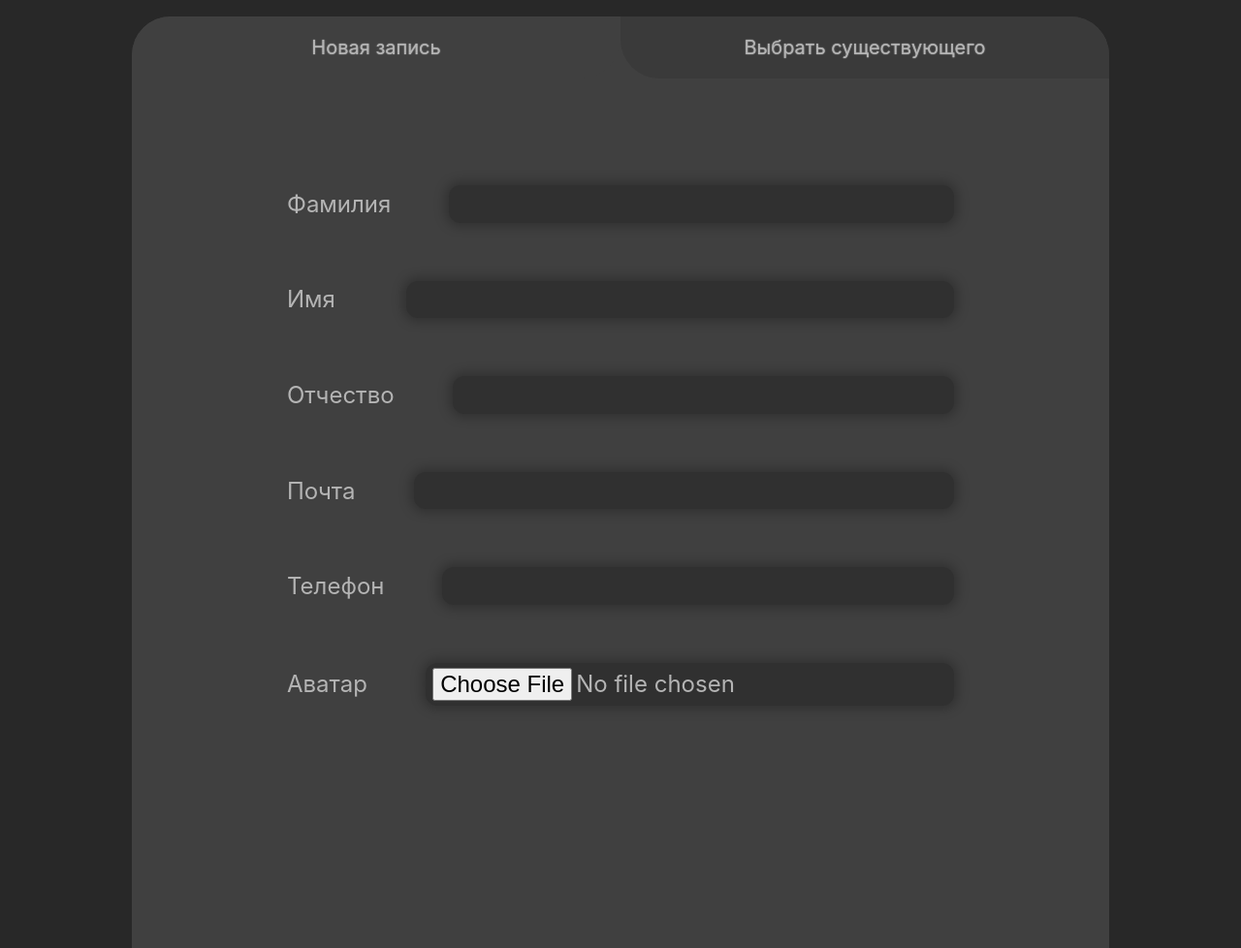
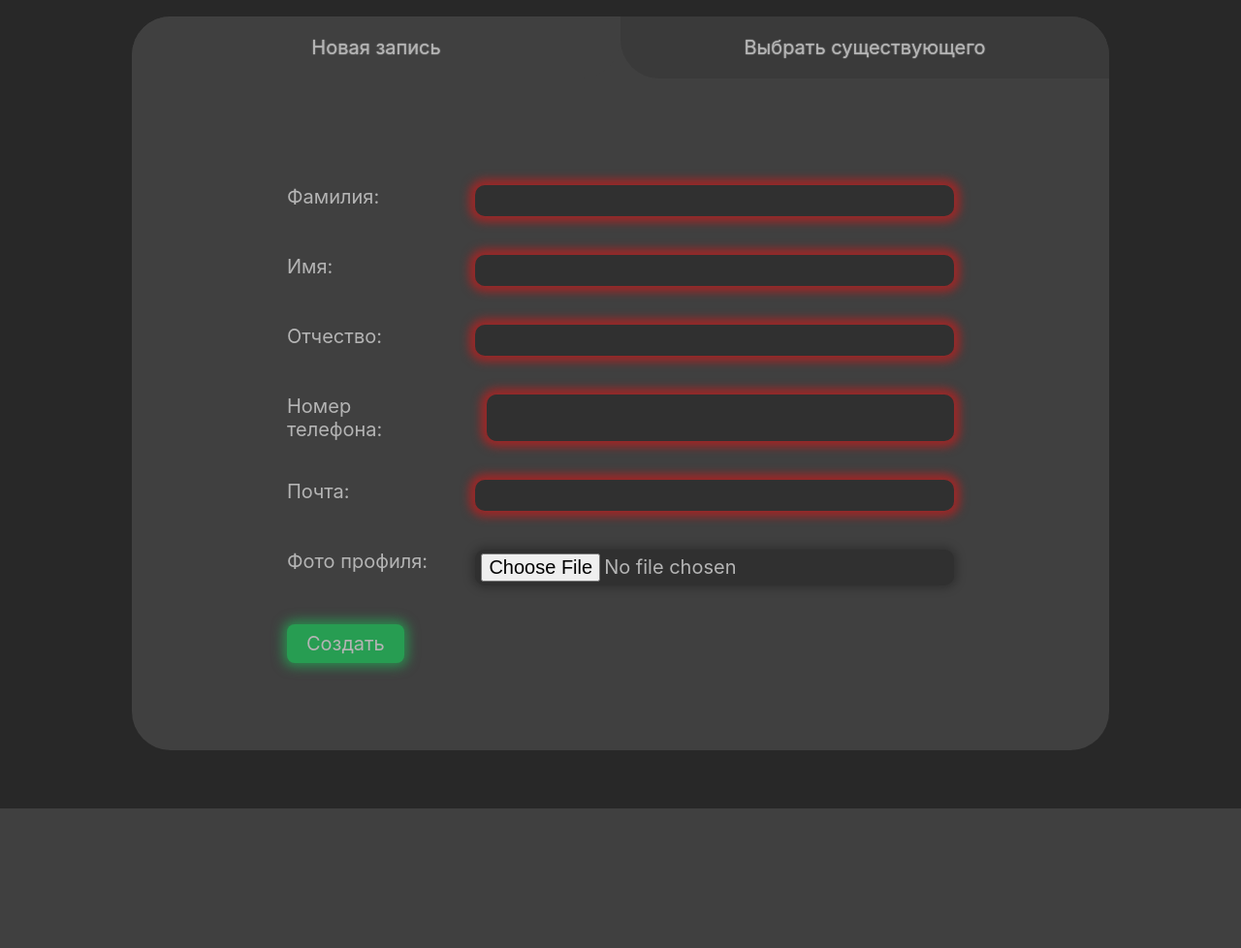
Before and after one commit to ZoomBySNik/Hephaestus, a Django app: page /employers/create/ in a window 1280 px wide; the page is wider, and only the part inside the window is pictured. Shown: the part 215-1193 px from the top of that part at 97% size. After the commit the page ends 1049 px from the top of that part, so only its background shows below. Run offline with Django 4.2, Linux system fonts and the light colour scheme; a user stored in the database is signed in; some libraries are stand-ins or nearby versions.

Commit message:
Реализует создание профиля заказчика, так-же изменяет поле номера телефона

```diff
--- a/domain/forms.py
+++ b/domain/forms.py
@@ -1,14 +1,16 @@
 from django import forms
 from domain.models import *
+from phonenumber_field.formfields import PhoneNumberField
 
 
-class SelectReference(forms.Form):
-    my_dropdown = forms.ChoiceField(
-        choices=[
-            ('OrganizationalLegalForm', 'Организационно-правовые формы'),
-            ('Skill', 'Навыки'),
-            ('Specialization', 'Специализации'),
-            ('SoftwareAndHardwareTool', 'Программно-технические средства'),
-            ('WorkSchedule', 'Графики работы')
-        ]
-    )
+class EmployerForm(forms.ModelForm):
+    surname = forms.CharField(max_length=90, label='Фамилия', error_messages={"required": "Введите фамилию"})
+    name = forms.CharField(max_length=90, label='Имя', error_messages={"required": "Введите имя"})
+    patronymic = forms.CharField(max_length=90, label='Отчество', error_messages={"required": "Введите отчество"})
+    email = forms.EmailField(label='Почта', error_messages={"required": "Введите почту"})
+    phone = forms.CharField(max_length=18, label='Номер телефона', error_messages={"required": "Введите номер телефона"})
+    profile_photo = forms.ImageField(label='Фото профиля', required=False)
+
+    class Meta:
+        model = Employer
+        fields = ('surname', 'name', 'patronymic', 'phone', 'email', 'profile_photo')
--- a/domain/models.py
+++ b/domain/models.py
@@ -24,7 +24,7 @@ class Person(models.Model):
     name = models.CharField(max_length=255, blank=False, null=False, verbose_name='Имя')
     patronymic = models.CharField(max_length=255, blank=False, null=False, verbose_name='Отчество')
     email = models.EmailField(blank=False, max_length=254, verbose_name='Почта')
-    phone = PhoneNumberField(region="RU", blank=False, null=False, verbose_name='Номер телефона')
+    phone = models.CharField(max_length=18, blank=False, null=False, verbose_name='Номер телефона')
     profile_photo = models.ImageField(blank=True, null=True, verbose_name='Фото профиля', upload_to='person_photos')
 
     def __str__(self):
@@ -88,7 +88,7 @@ class Employer(Person):
     position = models.CharField(max_length=90, blank=True, null=True, verbose_name='Должность')
 
     def __str__(self):
-        return '%s %s %s' % (self.surname, self.name, self.organization.name)
+        return '%s %s' % (self.surname, self.name)
 
     class Meta:
         verbose_name = 'Работодатель'
--- a/domain/templates/base.html
+++ b/domain/templates/base.html
@@ -3,6 +3,7 @@
 <html lang="en">
 <head>
     <meta charset="UTF-8">
+    <script src="https://code.jquery.com/jquery-3.6.4.min.js"></script>
     <link rel="stylesheet" href="{% static 'css/styles.css' %}">
     <title>Title</title>
 </head>
@@ -13,4 +14,25 @@
     {% endblock %}
 </section>
 </body>
+<script>
+  $(document).ready(function() {
+    // Вешаем обработчик на изменение поля ввода номера телефона
+    $('#id_phone').on('input', function() {
+      // Получаем введенное значение
+      var phoneNumber = $(this).val();
+
+      // Очищаем от всего, кроме цифр
+      phoneNumber = phoneNumber.replace(/\D/g, '');
+
+      // Добавляем разделители для лучшей читаемости
+      if (phoneNumber.length > 0) {
+        phoneNumber = '+7 (' + phoneNumber.slice(1, 4) + ') ' +
+                       phoneNumber.slice(4, 7) + '-' + phoneNumber.slice(7, 9) + '-' + phoneNumber.slice(9, 11);
+      }
+
+      // Перезаписываем значение в поле ввода
+      $(this).val(phoneNumber);
+    });
+  });
+</script>
 </html>
--- a/domain/templates/employers/employers_create.html
+++ b/domain/templates/employers/employers_create.html
@@ -10,36 +10,14 @@
                     <div class="splitted-part right">Выбрать существующего</div>
                 </div>
                 <div class="content flex-vertical gap-2em"style="padding: 4em 8em;">
-                    <div class="input-line flex-horizontal gap-3em">
-                        <label class="text-size-larger">Фамилия</label>
-                        <input class="input-field text-size-larger" style="width: 80%" type="text">
-                    </div>
-                    <div class="input-line flex-horizontal gap-3em">
-                        <label class="text-size-larger">Имя</label>
-                        <input class="input-field text-size-larger" style="width: 80%" type="text">
-                    </div>
-                    <div class="input-line flex-horizontal gap-3em">
-                        <label class="text-size-larger">Отчество</label>
-                        <input class="input-field text-size-larger" style="width: 80%" type="text">
-                    </div>
-                    <div class="input-line flex-horizontal gap-3em">
-                        <label class="text-size-larger">Почта</label>
-                        <input class="input-field text-size-larger" style="width: 80%" type="email">
-                    </div>
-                    <div class="input-line flex-horizontal gap-3em">
-                        <label class="text-size-larger">Телефон</label>
-                        <input class="input-field text-size-larger" style="width: 80%" type="text">
-                    </div>
-                    <div class="input-line flex-horizontal gap-3em">
-                        <label class="text-size-larger">Аватар</label>
-                        <input class="input-field text-size-larger"
-                               style="width: 80%" type="file"
-                               accept="image/png, image/jpeg"
-                               onchange="el = document.getElementById('img-preview');
-                                         el.src = window.URL.createObjectURL(this.files[0]);
-                                         el.style.visibility = 'visible';">
-                    </div>
-                    <img src="#" id="img-preview" style="visibility: hidden">
+                    <form method="POST" class="input-form flex-vertical gap-2em">
+                        {% csrf_token %}
+                        {{ form.as_p }}
+                        {% if form.errors %}
+                            <p class="error-message">{{ form.errors }}</p>
+                        {% endif %}
+                        <button type="submit" class="button submit" style="width: fit-content;">Создать</button>
+                    </form>
                 </div>
             </div>
         </div>
--- a/domain/views.py
+++ b/domain/views.py
@@ -1,8 +1,10 @@
 from django.http import HttpResponse, HttpResponseNotFound, JsonResponse
 from django.shortcuts import render, redirect
 from django.urls import reverse
+from domain.forms import *
+from domain.models import *
 
-from domain.models import *
+
 # Create your views here.
 
 
@@ -27,7 +29,8 @@ def references_view(request, reference='OrganizationalLegalForm'):
         selected_model = references_dict[reference][0]
         display_model = selected_model.objects.all()
         display_name = selected_model._meta.verbose_name_plural
-        fields_names = [field for field in selected_model._meta.get_fields() if not field.is_relation and field.name != 'id']
+        fields_names = [field for field in selected_model._meta.get_fields() if
+                        not field.is_relation and field.name != 'id']
         if request.method == 'POST':
             item_id = request.POST.get('item_id')
             if 'delete_item' in request.POST:
@@ -59,5 +62,14 @@ def references_view(request, reference='OrganizationalLegalForm'):
         return redirect(error_page_url)
 
 
-def employers_create_view(request, *args, **kwargs):
-    return render(request, 'employers/employers_create.html')
+def employers_create_view(request):
+    if request.method == 'POST':
+        form = EmployerForm(request.POST)
+        if form.is_valid():
+            form.save()
+            return redirect('home')
+    else:
+        form = EmployerForm()
+
+    context = {'form': form}
+    return render(request, 'employers/employers_create.html', context)
--- a/static/css/styles.css
+++ b/static/css/styles.css
@@ -213,6 +213,51 @@
 .input-field:-webkit-autofill:focus {
     box-shadow: 0 0 0.5em 0.3em #BAFFF3;
 }
+.input-form {
+    padding-top: 0.5em;
+    padding-bottom: 0.5em;
+    justify-content: space-between;
+}
+.input-form p{
+    display: flex;
+    flex-direction: row;
+    justify-content: space-between;
+    gap: 2em;
+}
+
+.input-form p input {
+    width: 70%;
+    border-style: none;
+    border-radius: 0.5em;
+    padding: 0.2em 0.3em;
+    background: #303030;
+    box-shadow: 0 0 0.5em 0.15em rgba(0, 0, 0, 0.25);
+}
+
+.input-form p input:hover {
+    background: #3d3b3b;
+}
+
+.input-form p input:focus {
+    all: unset;
+    width: 70%;
+    font-size: inherit;
+    border-style: none;
+    border-radius: 0.5em;
+    padding: 0.2em 0.3em;
+    background: #3d3b3b;
+    box-shadow: 0 0 0.5em 0.3em rgba(0, 0, 0, 0.25);
+}
+
+.input-form p input:required:invalid {
+    box-shadow: 0 0 0.5em 0.3em #9D2727;
+}
+
+.input-form p input:-webkit-autofill,
+.input-form p input:-webkit-autofill:hover,
+.input-form p input:-webkit-autofill:focus {
+    box-shadow: 0 0 0.5em 0.3em #BAFFF3;
+}
 
 .error-message {
     color: #FF3838;
```
Also changed, not shown: db.sqlite3, domain/migrations/0011_alter_person_phone.py (added).
